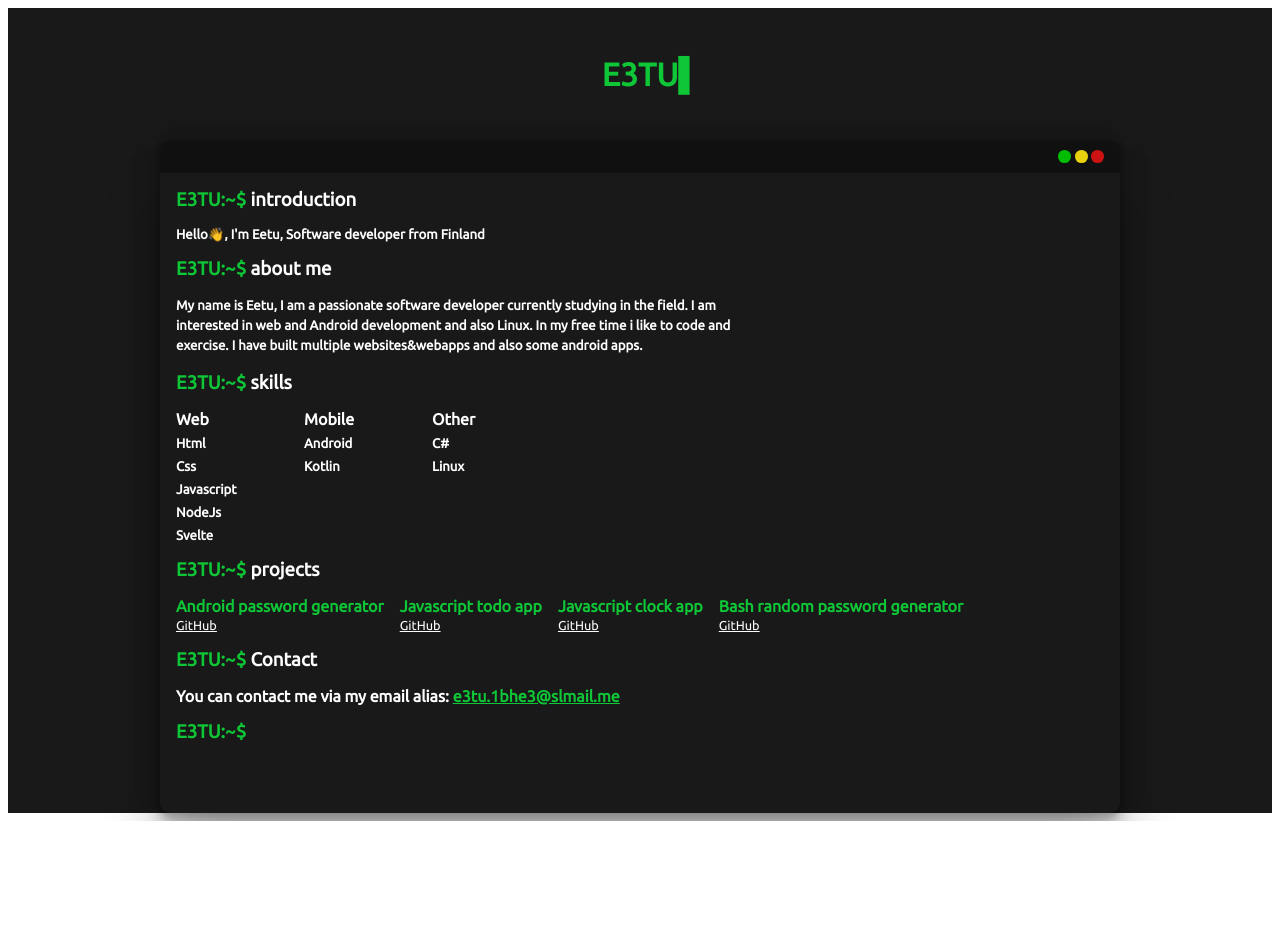
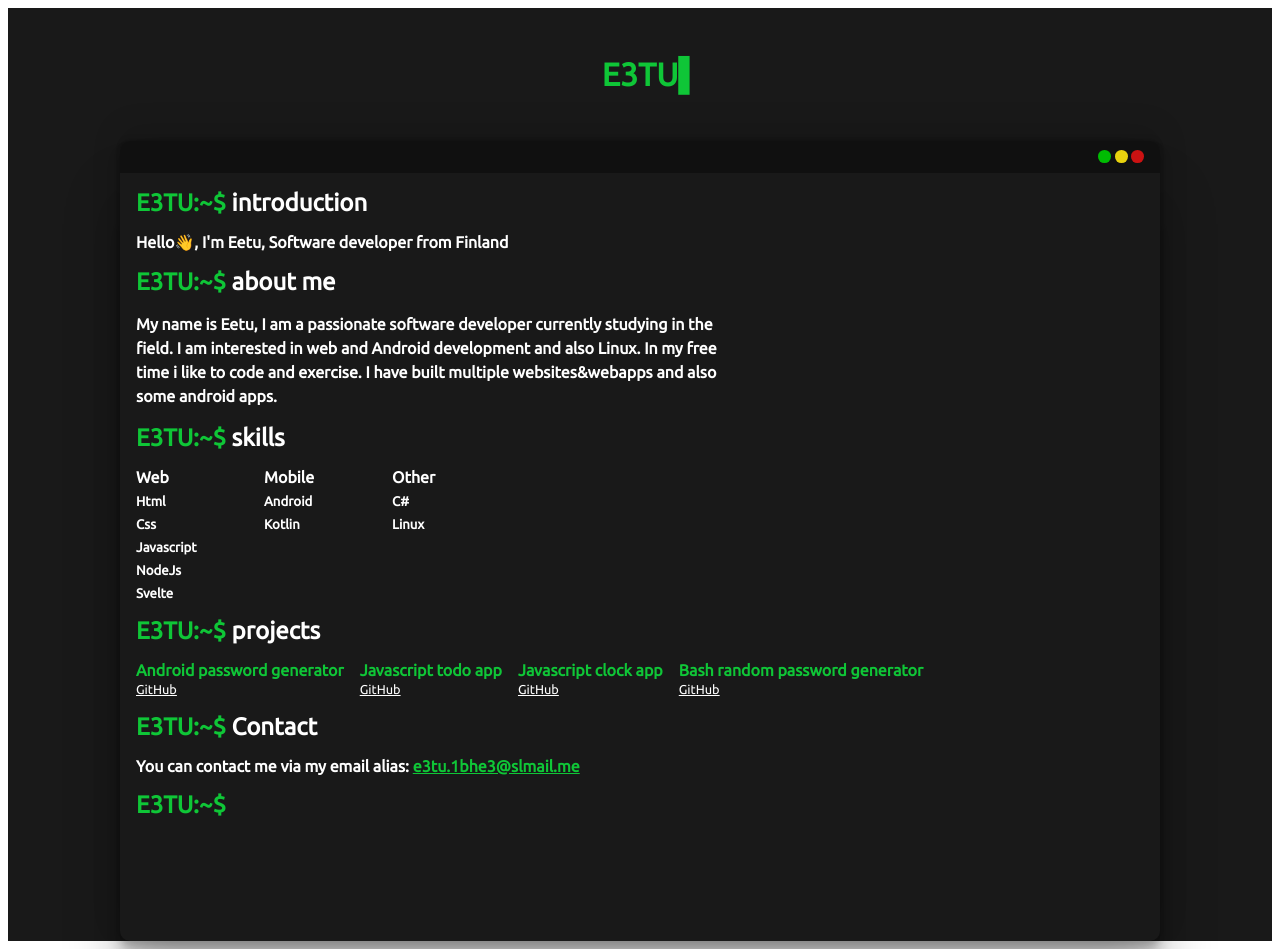
Before and after one commit to E3TU/Svelte-portfolio, a SvelteKit app: page / in a window 1280 px wide. Before the commit the page ends 821 px from the top, so only its background shows below. Built offline with nearby package versions, Linux system fonts and the light colour scheme.

Commit message:
Changing font and container sizes

```diff
--- a/src/routes/+page.svelte
+++ b/src/routes/+page.svelte
@@ -21,18 +21,18 @@
       </div>
       <div class="introduction">
         <h3>{name}:~$ <span class="whitetext">introduction</span></h3>
-        <h5>Hello👋, I'm Eetu, Software developer from Finland</h5>
+        <h4>Hello👋, I'm Eetu, Software developer from Finland</h4>
       </div>
       <div class="about">
         <h3>{name}:~$ <span class="whitetext">about me</span></h3>
         <div class="aboutmetext">
-          <h5>
+          <h4>
             My name is Eetu, I am a passionate software developer currently
             studying in the field. I am interested in web and Android
             development and also Linux. In my free time i like to code and
             exercise. I have built multiple websites&webapps and also some
             android apps.
-          </h5>
+          </h4>
         </div>
       </div>
       <div class="skills">
@@ -133,8 +133,8 @@
   .terminal {
     background-color: $background-color;
     margin-top: 3rem;
-    width: 60rem;
-    height: 42rem;
+    width: 65rem;
+    height: 50rem;
     border-radius: 10px;
     box-shadow: rgba(0, 0, 0, 0.25) 0px 54px 55px,
       rgba(0, 0, 0, 0.12) 0px -12px 30px, rgba(0, 0, 0, 0.12) 0px 4px 6px,
@@ -143,11 +143,13 @@
       color: $foreground-color;
       margin-top: 1rem;
       margin-left: 1rem;
+      font-size: 1.5rem;
     }
     h4 {
       color: $white;
       margin-top: 1rem;
       margin-left: 1rem;
+      font-size: 1rem;
     }
     h5 {
       color: $white;
```
